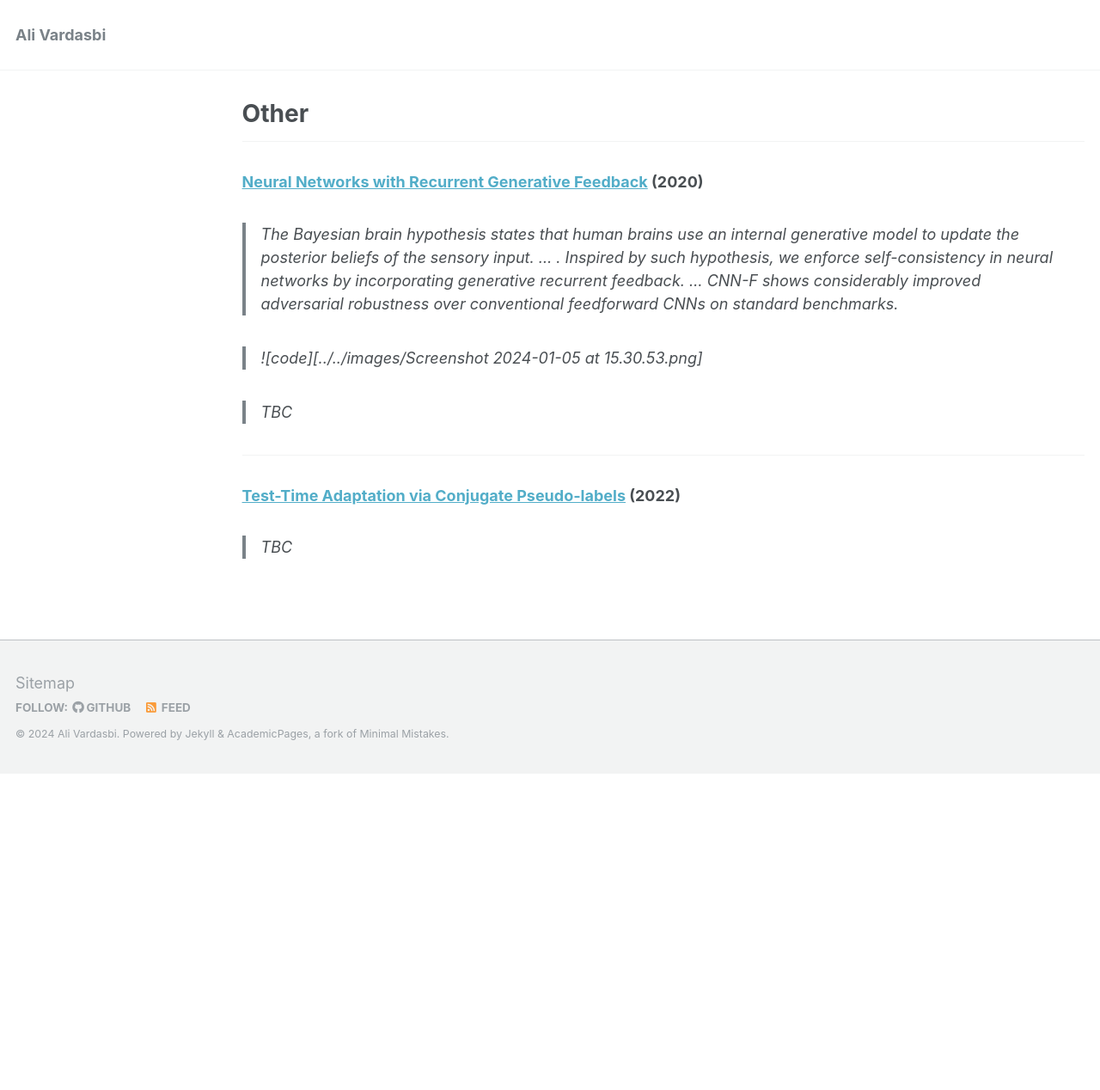
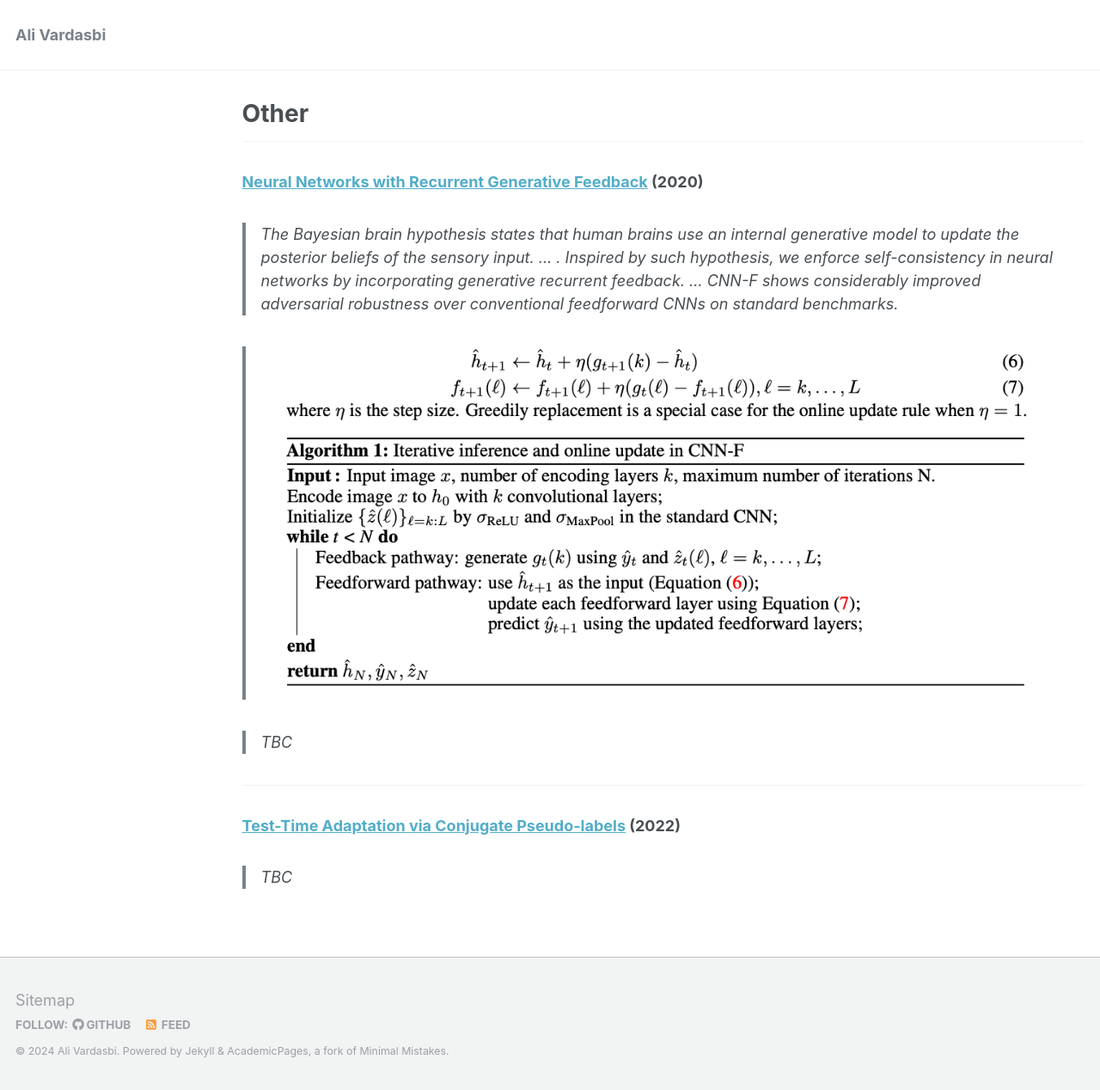
Before and after one commit to AliVard/AliVard.github.io, a Jekyll site: the page built from _pages/readings/other.md, in a window 1280 px wide. Shown: the whole page at 86% size. Built offline with Jekyll 4.4.1, drawn with Linux system fonts in a browser that asks for light colours; before the commit the page ends 900 px from its top, so only the background shows below that.

Commit message:
image link

```diff
--- a/_pages/readings/other.md
+++ b/_pages/readings/other.md
@@ -18,7 +18,7 @@ networks by incorporating generative recurrent feedback.
 ... CNN-F shows considerably improved adversarial robustness
 over conventional feedforward CNNs on standard benchmarks.
 
-> ![code][../../images/Screenshot 2024-01-05 at 15.30.53.png]
+> ![code](../../images/Screenshot 2024-01-05 at 15.30.53.png)
 
 > TBC
 
```
